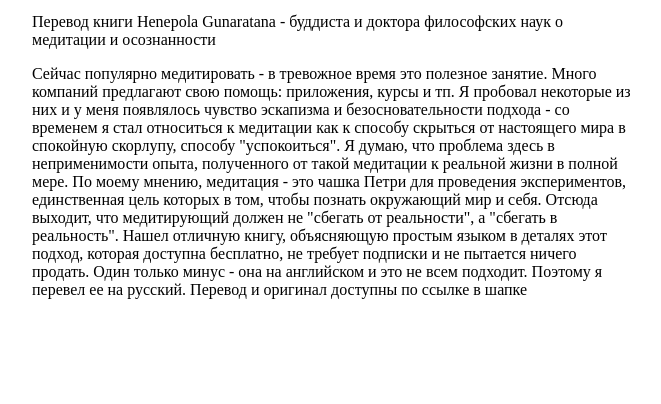
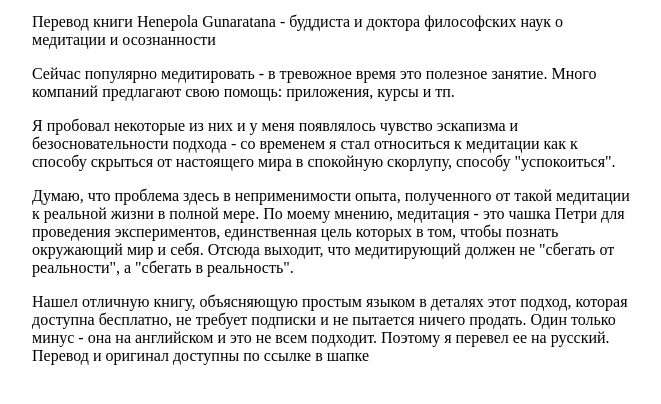
Before and after one commit to Uncleseneca/mindfulness, a website: page index.html in a window 1280 px wide. Shown: the part 148-552 px from the top of the page, without its empty margins (308-969 px from the left). Drawn offline with Linux system fonts and the light colour scheme.

Commit message:
Update index.html

```diff
--- a/index.html
+++ b/index.html
@@ -28,19 +28,19 @@
       <p>
       Сейчас популярно медитировать - в тревожное время это полезное занятие.
 
-Много компаний предлагают свою помощь: приложения, курсы и тп.
+        Много компаний предлагают свою помощь: приложения, курсы и тп.</p>
 
-Я пробовал некоторые из них и у меня появлялось чувство эскапизма и безосновательности подхода - со временем я стал относиться к медитации как к способу скрыться от настоящего мира в спокойную скорлупу, способу "успокоиться".
+<p>Я пробовал некоторые из них и у меня появлялось чувство эскапизма и безосновательности подхода - со временем я стал относиться к медитации как к способу скрыться от настоящего мира в спокойную скорлупу, способу "успокоиться".</p>
 
-Я думаю, что проблема здесь в неприменимости опыта, полученного от такой медитации к реальной жизни в полной мере.
+<p>Думаю, что проблема здесь в неприменимости опыта, полученного от такой медитации к реальной жизни в полной мере.
 
 По моему мнению, медитация - это чашка Петри для проведения экспериментов, единственная цель которых в том, чтобы познать окружающий мир и себя.
 
-Отсюда выходит, что медитирующий должен не "сбегать от реальности", а "сбегать в реальность".
+  Отсюда выходит, что медитирующий должен не "сбегать от реальности", а "сбегать в реальность".</p>
 
-Нашел отличную книгу, объясняющую простым языком в деталях этот подход, которая доступна бесплатно, не требует подписки и не пытается ничего продать. Один только минус - она на английском и это не всем подходит.
+<p>Нашел отличную книгу, объясняющую простым языком в деталях этот подход, которая доступна бесплатно, не требует подписки и не пытается ничего продать. Один только минус - она на английском и это не всем подходит.
 
-Поэтому я перевел ее на русский. Перевод и оригинал доступны по ссылке в шапке
+  Поэтому я перевел ее на русский. Перевод и оригинал доступны по ссылке в шапке</p>
       </p>
     </div>
   </section>
```
